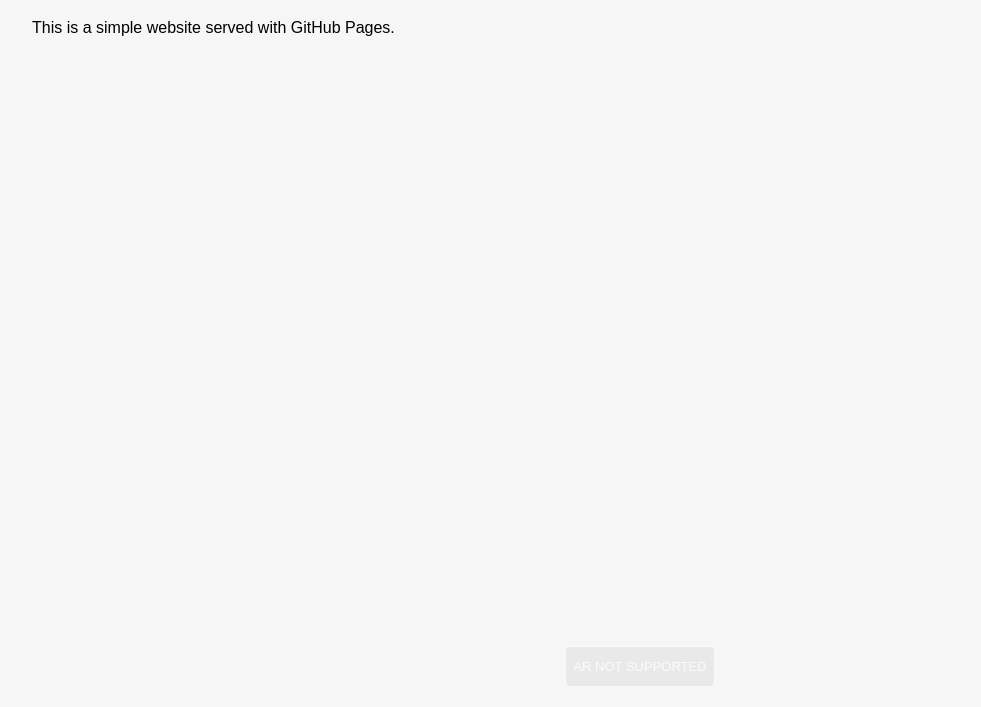
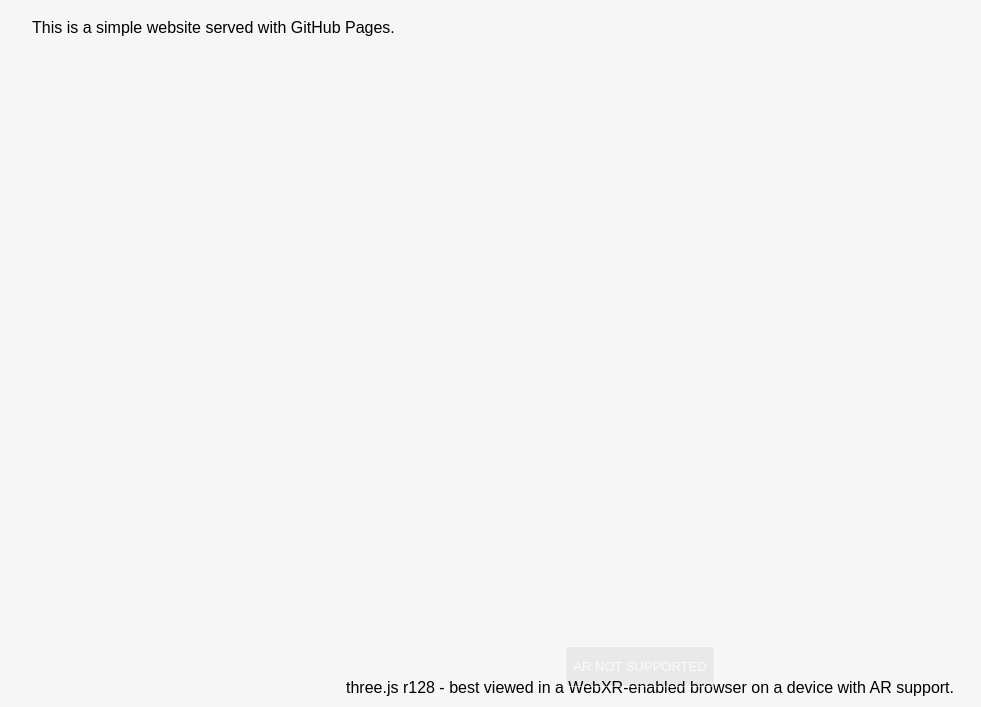
Before and after one commit to Illusiontechnique/Website, a plain HTML site: page index.html in a window 1280 px wide. Shown: the part 93-800 px from the top of the page, without its empty margins (0-981 px from the left). Drawn offline with nearby package versions, Linux system fonts and the light colour scheme.

Commit message:
Add version info and requirements

```diff
--- a/index.html
+++ b/index.html
@@ -211,6 +211,10 @@
     }
 
       window.addEventListener('resize', onWindowResize);
+
+      // Display version info and ideal setup in the HUD
+      const hudBottom = document.getElementById('hud-bottom');
+      hudBottom.textContent = `three.js r${THREE.REVISION} - best viewed in a WebXR-enabled browser on a device with AR support.`;
     </script>
   </body>
 </html>
```
Also changed, not shown: 1 other file. Lines whose indentation alone changed are shown as unchanged.
